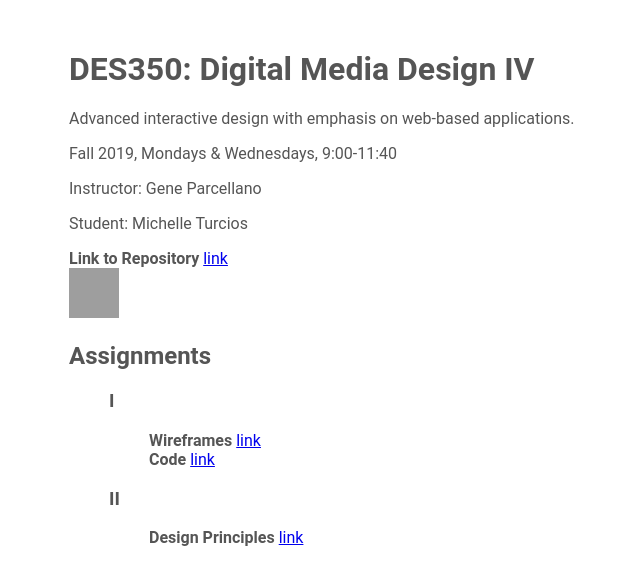
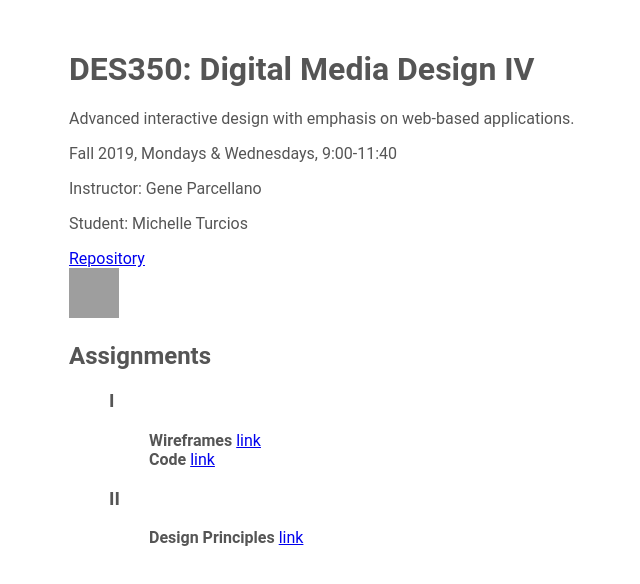
Before and after one commit to mturci2/DES350, a plain HTML site: page index.html in a window 1280 px wide. Shown: the whole page, without its empty margins (81-721 px from the left). Drawn offline with Linux system fonts and the light colour scheme; grey boxes are pictures that could not be loaded.

Commit message:
Update index.html

```diff
--- a/index.html
+++ b/index.html
@@ -24,8 +24,7 @@
 	<p>Fall 2019, Mondays & Wednesdays, 9:00-11:40</p>
 	<p>Instructor: Gene Parcellano</p>
 	<p>Student: Michelle Turcios</p>
-	<strong>Link to Repository</strong>
-		<a href="https://github.com/mturci2" target="_blank">link</a>
+		<a href="https://github.com/mturci2" target="_blank">Repository</a>
 	<br>
 	<img src="https://github.com/mturci2.png" height="50" width="50" />
 </br>
```
